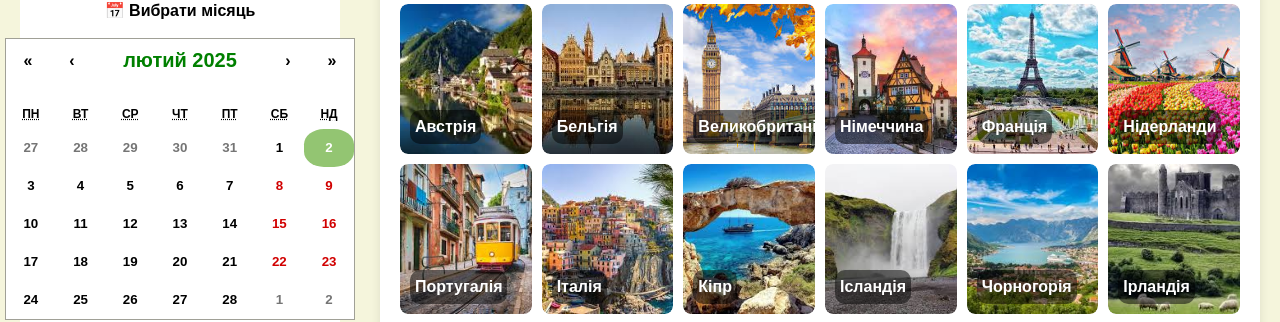
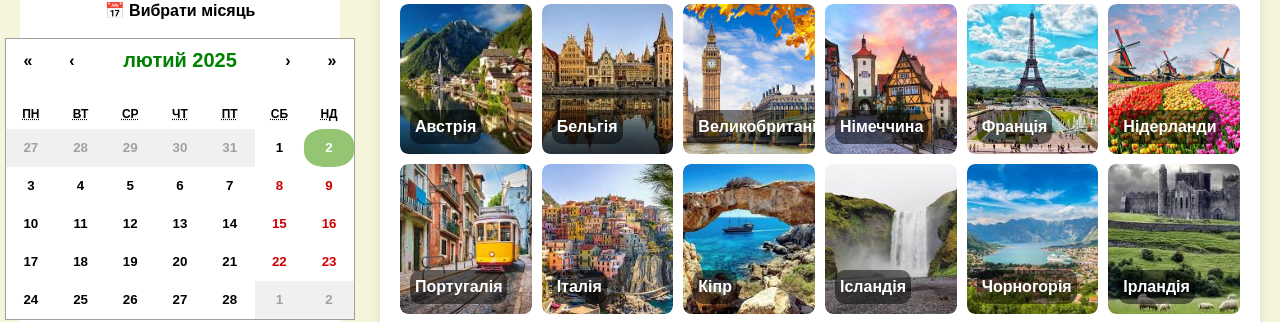
Before and after one commit to artelena1906/Front-ZaDveryma, a Next.js app: page / in a window 1280 px wide. Shown: the part 436-758 px from the top of the page. Built offline with nearby package versions, Linux system fonts and the light colour scheme.

Commit message:
Добавлены стили к календарю

```diff
--- a/src/app/MainPage/MainPageBodyCalendar.tsx
+++ b/src/app/MainPage/MainPageBodyCalendar.tsx
@@ -127,18 +127,17 @@ export default function CalendarComponent() {
                 )}
                 tileClassName={({ date: calendarDate }) => {
                     const isToday = dayjs(calendarDate).isSame(dayjs(), "day"); // Проверяем, является ли дата сегодняшней
-                    const isCurrentMonth = dayjs(calendarDate).month() === dayjs().month(); // Проверяем, является ли месяц текущим
+                    const isCurrentMonth = dayjs(calendarDate).month() === selectedMonth; // Проверяем, принадлежит ли день выбранному месяцу
                     const isFirstDayOfMonth = dayjs(calendarDate).date() === 1; // Проверяем, является ли дата первым числом месяца
-                    const isSelectedMonth = dayjs(calendarDate).month() === selectedMonth; // Проверяем, совпадает ли месяц с выбранным через селектор
 
                     // Если это сегодня, выделяем зелёным
                     if (isToday) return styles.today;
 
                     // Если это первое число выбранного месяца, не выделяем его синим
-                    if (isFirstDayOfMonth && isSelectedMonth) return styles.noHighlight;
+                    if (isFirstDayOfMonth && isCurrentMonth) return styles.noHighlight;
 
-                    // Если это текущий месяц, но не первое число, не применяем стили
-                    if (isCurrentMonth) return "";
+                    // Если день не принадлежит выбранному месяцу, закрашиваем светло-серым
+                    if (!isCurrentMonth) return styles.otherMonthDay;
 
                     // Для всех остальных случаев
                     return "";
--- a/src/app/MainPage/MainPageHeader.module.css
+++ b/src/app/MainPage/MainPageHeader.module.css
@@ -370,3 +370,8 @@
   background-color: transparent !important; /* Убираем закрашивание */
   color: inherit !important; /* Оставляем цвет текста по умолчанию */
 }
+
+.otherMonthDay {
+  background-color: #f0f0f0 !important; /* Светло-серый фон */
+  color: #a0a0a0 !important; /* Серый цвет текста для лучшей читаемости */
+}
```
